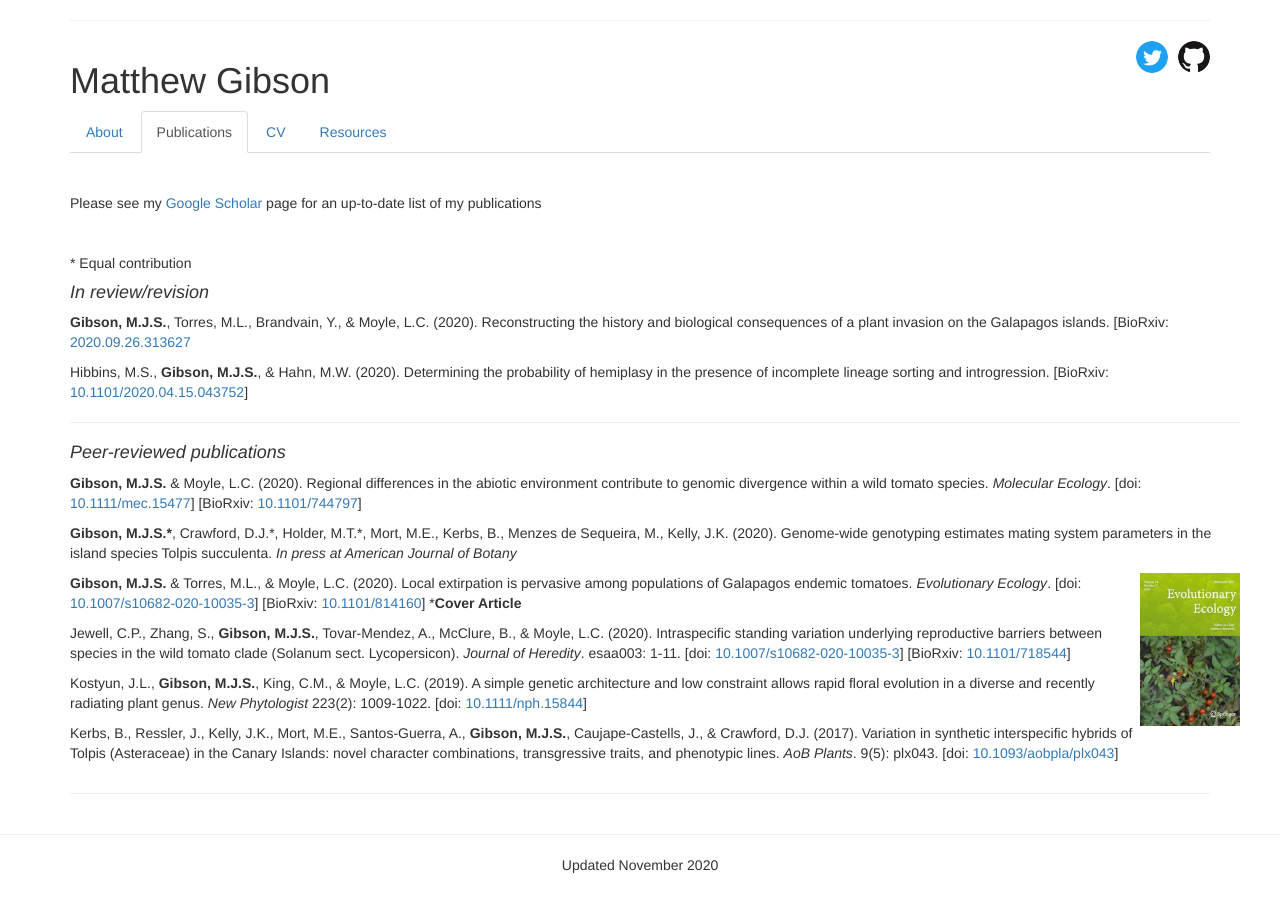
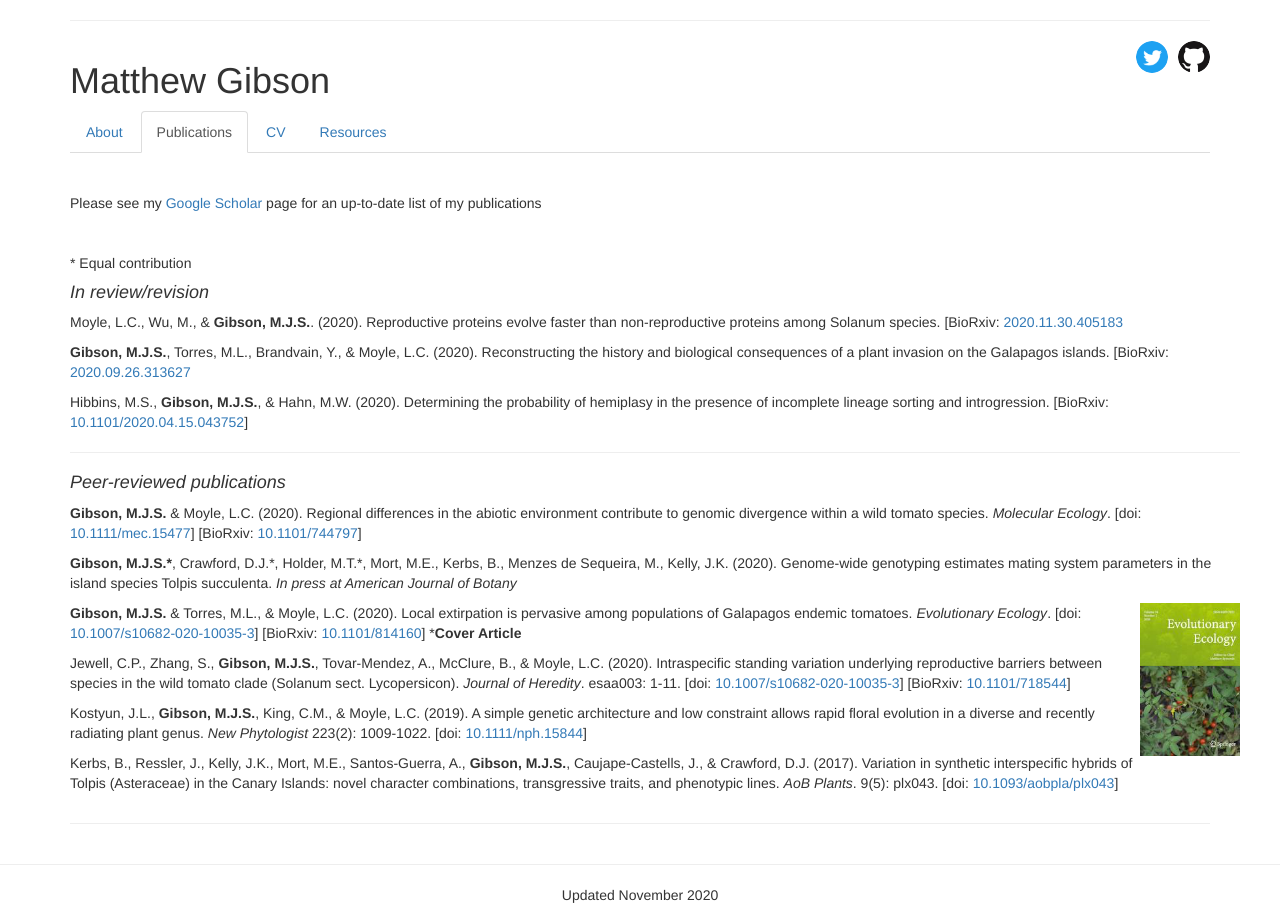
Before and after one commit to gibsonMatt/gibsonMatt.github.io, a Jekyll site: the page built from publications.md, in a window 1280 px wide. Built offline with Jekyll 4.4.1, drawn with Linux system fonts in a browser that asks for light colours; comment, search, counter and statistics services are not loaded.

Commit message:
update pubs

```diff
--- a/_includes/footer.html
+++ b/_includes/footer.html
@@ -2,7 +2,7 @@
   <div class="container">
     <div class="row">
       <div class="col-xs-12">
-        <p>Updated November 2020</p>
+<p>Updated November 2020</p>
       </div>
     </div>
   </div>
--- a/publications.md
+++ b/publications.md
@@ -12,6 +12,8 @@ Please see my <a href="https://scholar.google.com/citations?user=EmLgNEEAAAAJ&hl
 \* Equal contribution
 
 #### *In review/revision*
+
+Moyle, L.C., Wu, M., & **Gibson, M.J.S.**. (2020). Reproductive proteins evolve faster than non-reproductive proteins among Solanum species. [BioRxiv: <a href="https://doi.org/10.1101/2020.11.30.405183">2020.11.30.405183</a>
 
 **Gibson, M.J.S.**, Torres, M.L., Brandvain, Y., & Moyle, L.C. (2020). Reconstructing the history and biological consequences of a plant invasion on the Galapagos islands. [BioRxiv: <a href="https://doi.org/10.1101/2020.09.26.313627">2020.09.26.313627</a>
 
```
Also changed, not shown: 1 other file.
